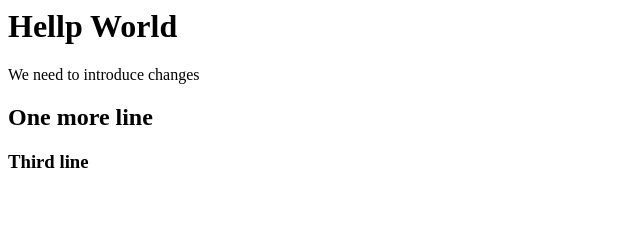
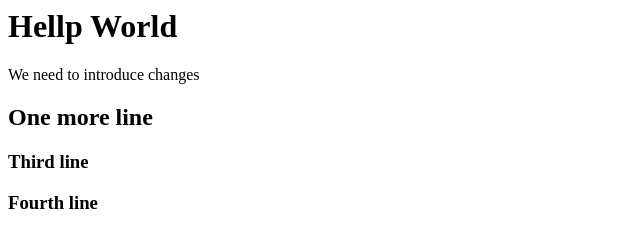
Before and after one commit to mlZPO/GitTest1, a plain HTML site: page index.html in a window 1280 px wide. Shown: the whole page, without its empty margins (0-640 px from the left). Drawn offline with Linux system fonts and the light colour scheme.

Commit message:
Update index.html

```diff
--- a/index.html
+++ b/index.html
@@ -10,5 +10,6 @@
 
 <h3>  Third line</h3>
 
+<h3>  Fourth line</h3>
 
 </div>
```
